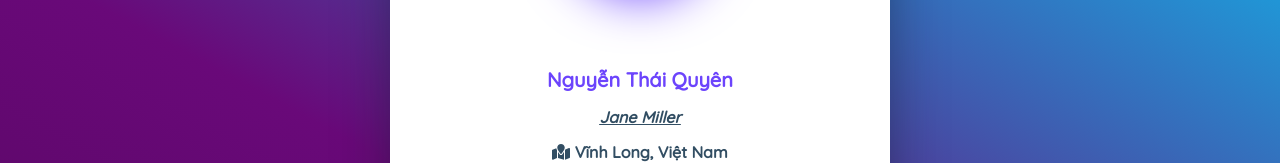
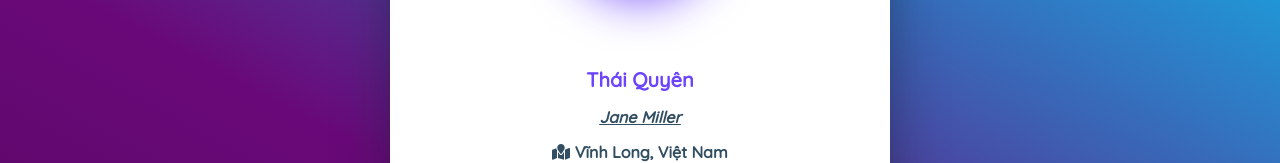
Before and after one commit to EliasBaoR/ProfileOfJane, a plain HTML site: page index.html in a window 1280 px wide. Shown: the part 283-446 px from the top of the page. Drawn offline with Linux system fonts and the light colour scheme.

Commit message:
ProfileOfJane

```diff
--- a/index.html
+++ b/index.html
@@ -18,7 +18,7 @@
                 <img src="https://scontent.fsgn5-6.fna.fbcdn.net/v/t1.15752-9/279307391_593425338883255_4105285730452589242_n.jpg?stp=dst-jpg_p206x206&_nc_cat=108&ccb=1-5&_nc_sid=aee45a&_nc_ohc=lUjxBdsaB2sAX8nj1sE&tn=a1RUfwu2Y9Skrn-A&_nc_ht=scontent.fsgn5-6.fna&oh=03_AVL1VLS5ztZPBHB80-_fQ6rTY402qiJa4oLa-JPSe35g2g&oe=6299BABB" alt="">
             </div>
             <div class="profile-card-info">
-                <div class="name">Nguyễn Thái Quyên</div>
+                <div class="name">Thái Quyên</div>
                 <div class="position">
                     <i>
                         <u>
```
